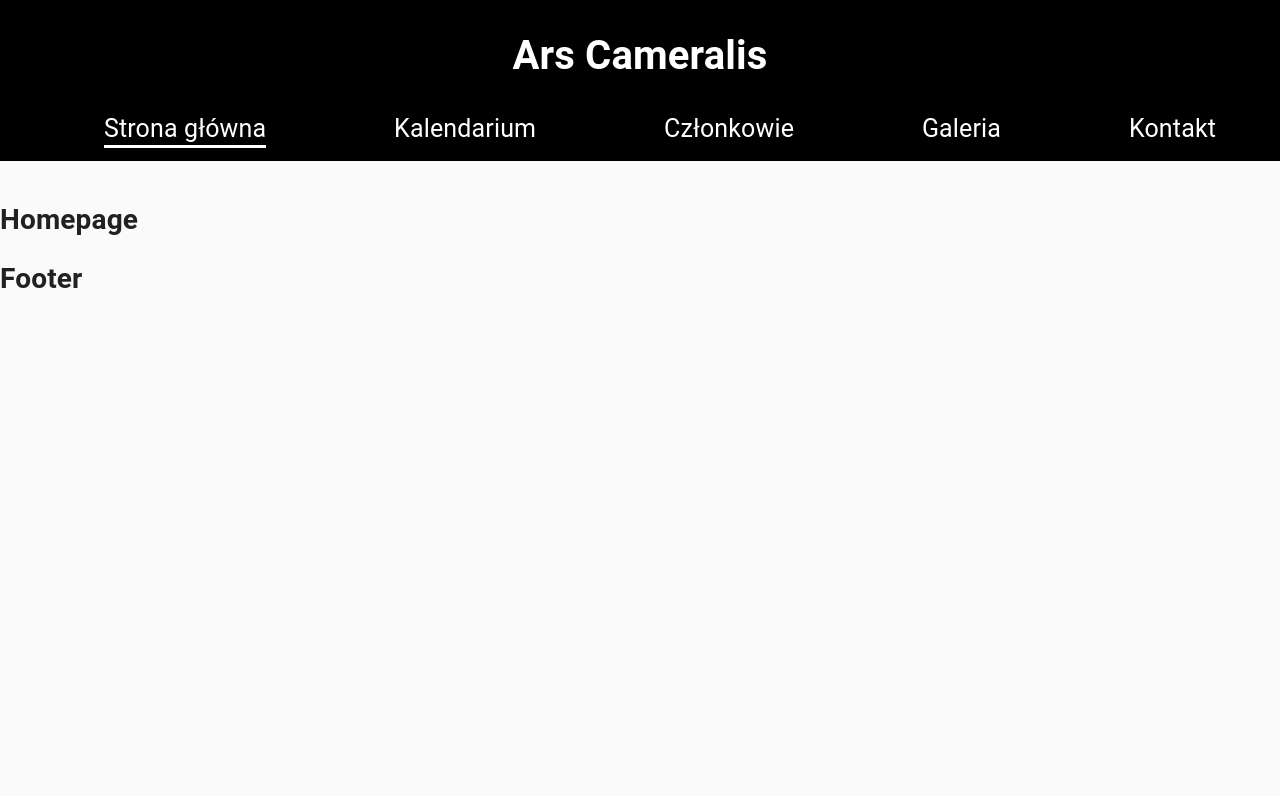
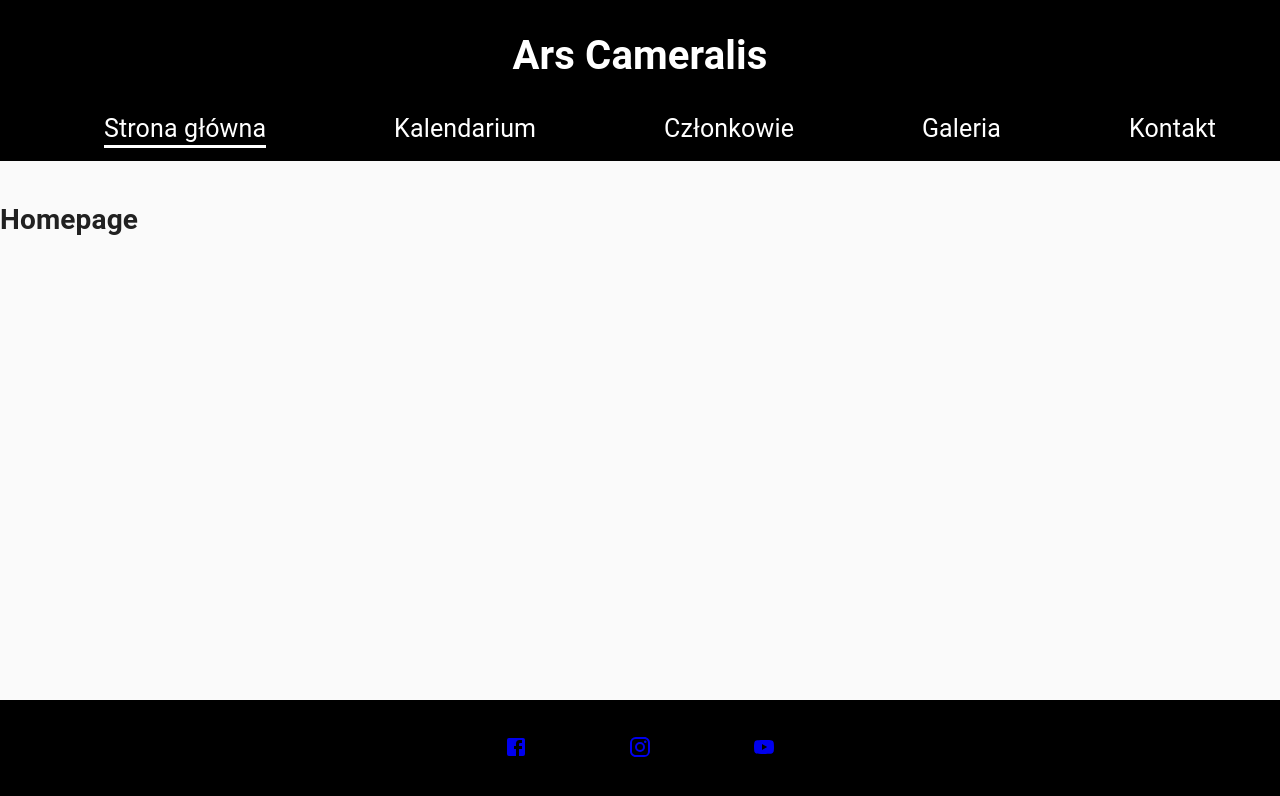
Before and after one commit to piotr-rajtar/ars-cameralis, a React (Create React App) app in the folder client/: page / in a window 1280 px wide. Shown: the top 796 px of the page. Built offline with nearby package versions, Linux system fonts and the light colour scheme.

Commit message:
Add footer view

```diff
--- a/client/package.json
+++ b/client/package.json
@@ -38,6 +38,7 @@
   },
   "dependencies": {
     "@material-ui/core": "^4.11.0",
+    "@material-ui/icons": "^4.9.1",
     "axios": "^0.21.0",
     "clsx": "^1.1.1",
     "enzyme": "^3.11.0",
--- a/client/src/components/layout/Footer/Footer.js
+++ b/client/src/components/layout/Footer/Footer.js
@@ -8,11 +8,30 @@ import clsx from 'clsx';
 
 import styles from './Footer.module.scss';
 
+import FacebookIcon from '@material-ui/icons/Facebook';
+import InstagramIcon from '@material-ui/icons/Instagram';
+import YouTubeIcon from '@material-ui/icons/YouTube';
+
 const Component = ({ className, children }) => (
-  <div className={clsx(className, styles.root)}>
-    <h1>Footer</h1>
-    {children}
-  </div>
+  <footer className={clsx(className, styles.root)}>
+    <ul className={styles.footer}>
+      <li className={styles.footer_item}>
+        <a href='https://www.facebook.com/acameralis' target='_blank' rel='noreferrer'>
+          <FacebookIcon className={styles.icon} />
+        </a>
+      </li>
+      <li className={styles.footer_item}>
+        <a href='https://www.instagram.com/chor_arscameralis' target='_blank' rel='noreferrer'>
+          <InstagramIcon className={styles.icon} />
+        </a>
+      </li>
+      <li className={styles.footer_item}>
+        <a href='https://www.youtube.com/channel/UCalCJcqBtt66lsN4p-jCfLA' target='_blank' rel='noreferrer'>
+          <YouTubeIcon className={styles.icon} />
+        </a>
+      </li>
+    </ul>
+  </footer>
 );
 
 Component.propTypes = {
--- a/client/src/components/layout/Footer/Footer.module.scss
+++ b/client/src/components/layout/Footer/Footer.module.scss
@@ -1,4 +1,37 @@
 @import '../../../styles/settings.scss';
 
-// .root {
-// }
+.root {
+  background-color: $main-color;
+  position: fixed;
+  display: flex;
+  align-items: center;
+  justify-content: center;
+  left: 0;
+  bottom: 0;
+  width: 100%;
+  height: 100px;
+}
+
+.footer {
+  list-style-type: none;
+  display: flex;
+  justify-content: center;
+  align-items: center;
+  margin: 0;
+  padding: 0;
+}
+
+.footer_item {
+  display: flex;
+  margin-left: 50px;
+  margin-right: 50px;
+}
+
+.icon {
+  fill: $secondary-color;
+  font-size: 50px;
+}
+
+.icon:hover {
+  transform: scale(1.3);
+}
```
Also changed, not shown: 1 other file (tests, documents, lock files or other folders).
